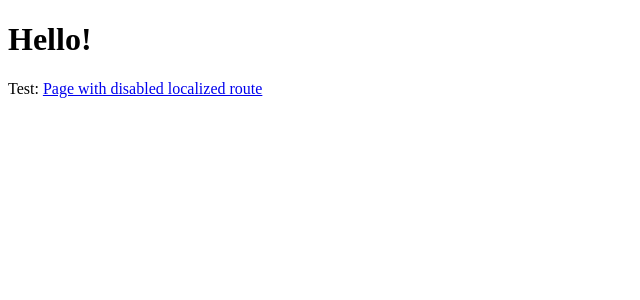
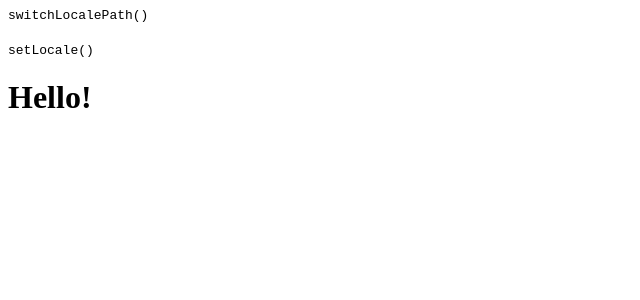
Before and after one commit to lukaszflorczak/nuxt-i18n-playground, a Nuxt app: page / in a window 1280 px wide. Shown: the top 300 px of the page, without its empty margins (0-640 px from the left). Built offline with nearby package versions, Linux system fonts and the light colour scheme.

Commit message:
Add bug reproduction

```diff
--- a/app.vue
+++ b/app.vue
@@ -1,5 +1,19 @@
 <template>
-  <div>
+  <div class="row">
+    <code>switchLocalePath()</code>
+
+    <nuxt-link
+      v-for="locale in $i18n.locales"
+      :key="locale.code"
+      :to="switchLocalePath(locale.code)"
+    >
+      {{ locale.name }}
+    </nuxt-link>
+  </div>
+
+  <div class="row">
+    <code>setLocale()</code>
+
     <button
       v-for="locale in $i18n.locales"
       :key="locale.code"
@@ -10,17 +24,17 @@
   </div>
 
   <nuxt-page />
-
-  <p>
-    Test:
-    <nuxt-link to="/disabled-localized-route">
-      Page with disabled localized route
-    </nuxt-link>
-  </p>
 </template>
 
+<script lang="ts" setup>
+  const switchLocalePath = useSwitchLocalePath()
+</script>
+
 <style lang="css" scoped>
-button {
-  margin-right: 16px;
-}
+  .row {
+    align-items: center;
+    display: flex;
+    gap: 20px;
+    margin-bottom: 20px;
+  }
 </style>
--- a/nuxt.config.ts
+++ b/nuxt.config.ts
@@ -3,31 +3,19 @@ export default defineNuxtConfig({
   modules: ['@nuxtjs/i18n'],
   i18n: {
     locales: [
-      {
-        code: 'en',
-        flag: 'us',
-        iso: 'en-US',
-        file: 'en.json',
-        name: 'English',
-      },
+      { code: 'en', flag: 'us', iso: 'en-US', file: 'en.json', name: 'English' },
       { code: 'pl', flag: 'pl', iso: 'pl-PL', file: 'pl.json', name: 'Polski' },
-      {
-        code: 'fr',
-        flag: 'fr',
-        iso: 'fr-FR',
-        file: 'fr.json',
-        name: 'Français',
-      },
+      { code: 'fr', flag: 'fr', iso: 'fr-FR', file: 'fr.json', name: 'Français' },
     ],
     defaultLocale: 'en',
-    strategy: 'prefix',
+    strategy: 'prefix_except_default',
     langDir: 'locales',
     detectBrowserLanguage: {
       useCookie: true,
-      // cookieKey: 'locale',
-      // fallbackLocale: 'en',
-      alwaysRedirect: false,
+      cookieKey: 'locale',
+      fallbackLocale: 'en',
+      alwaysRedirect: true,
       redirectOn: 'root',
     },
   },
-});
+})
```
